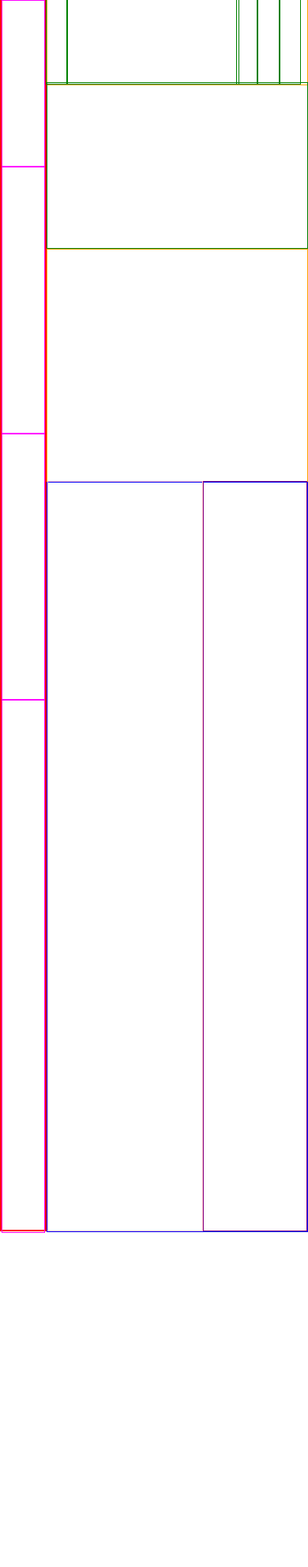
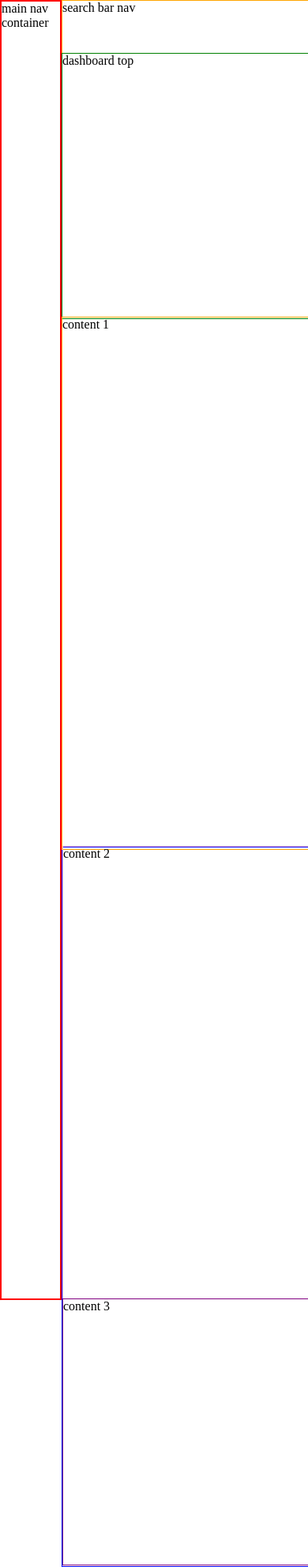
Before and after one commit to ameseee/ah-static-comp-3, a plain HTML site: page index.html in a window 390 px wide. Shown: the whole page at 79% size. Before the commit the page ends 1561 px from the top, so only its background shows below. Drawn offline with Linux system fonts and the light colour scheme.

Commit message:
first MQ

```diff
--- a/index.html
+++ b/index.html
@@ -2,30 +2,26 @@
 <html lang="en">
   <head>
     <meta charset="utf-8">
+    <meta name="viewport" content="width=device-width, initial-scale=1">
     <link rel="stylesheet" href="styles.css" type="text/css">
     <title>Holt Static Comp 3</title>
   </head>
 
   <body>
 
-    <nav class="main-nav-container">
+    <nav class="main-nav-container"> main nav container
 
-      <article class="main-nav-box name">
-      </article>
-
-      <article class="main-nav-box main-menu">
-      </article>
-
-      <article class="main-nav-box admin-menu">
-      </article>
-
-      <article class="main-nav-box categories-menu">
-      </article>
+      <!-- <article class="main-nav-box name"></article>
+      <article class="main-nav-box main-menu"></article>
+      <article class="main-nav-box admin-menu"></article>
+      <article class="main-nav-box categories-menu"></article> -->
 
     </nav>
 
-    <section class="search-bar-nav">
-      <div class="left-search-nav">
+  <main>
+
+    <section class="search-bar-nav">search bar nav
+      <!-- <div class="left-search-nav">
         <article class="search-hamburger"></article>
         <article class="search-input"></article>
       </div>
@@ -34,24 +30,18 @@
         <article class="search-profile"></article>
         <article class="search-calendar"></article>
         <article class="search-options"></article>
-      </div>
+      </div> -->
 
     </section>
 
-    <section class="dashboard-top">
+    <section class="dashboard-top">dashboard top</section>
+    <section class="content-1">content 1</section>
+    <section class="content-bottom">
+      <section class="content-2">content 2</section>
+      <aside class="content-3">content 3</aside>
     </section>
 
-    <section class="dashboard-content-1">
-    </section>
-
-    <section class="dashboard-content-bottom">
-
-      <section class="dashboard-content-2">
-      </section>
-      <aside class="dashboard-content-3">
-      </aside>
-    </section>
-
+  </main>
   </body>
 
 </html>
--- a/styles.css
+++ b/styles.css
@@ -6,15 +6,16 @@
 
 /*===MAIN NAV===*/
 .main-nav-container {
-  height: 185vh;
+  height: 195vh;
   width: 15vw;
   display: flex;
   flex-wrap: wrap;
   border: 2px solid red;
   float: left;
+  display: inline-block;
 }
 
-.main-nav-box {
+/*.main-nav-box {
   height: 25%;
   border: 1px solid magenta;
   display: block;
@@ -37,21 +38,29 @@
 .categories-menu {
   height: 80vh;
   width: 15vw;
+}*/
+
+/*===MAIN==*/
+
+main {
+  float: right;
+  display: inline-block;
+  width: 85vw;
 }
 
 /*===SEARCH BAR NAV===*/
 
 .search-bar-nav {
   border: 1px solid orange;
-  height: 13vh;
+  height: 15vh;
   width: 85vw;
-  display: inline-block;
+  /*display: inline-block;
   margin: -2px 0 -2px 0;
   display: flex;
-  flex-wrap: wrap;
+  flex-wrap: wrap;*/
 }
 
-.left-search-nav {
+/*.left-search-nav {
   float: left;
 }
 
@@ -69,12 +78,12 @@
   border: 1px solid green;
   display: inline-block;
   margin: -2px -2px -2px -2px;
-}
+}*/
 
 /*.right-search-nav {
   float: right;
 }*/
-
+/*
 .search-profile {
   height: 13vh;
   width: 7vw;
@@ -97,48 +106,95 @@
   border: 1px solid green;
   display: inline-block;
   margin: -2px -2px -2px -2px;
-}
+}*/
 
 /*===DASHBOARD TOP===*/
 .dashboard-top {
   border: 1px solid green;
-  height: 25vh;
+  height: 30vh;
   width: 85vw;
   display: inline-block;
   margin: -2px 0 -2px 0;
 }
 
 /*===DASHBOARD BOTTOM===*/
-.dashboard-content-1 {
+.content-1 {
   border: 1px solid orange;
-  height: 35vh;
+  height: 45vh;
   width: 85vw;
   display: inline-block;
   margin: -2px 0 -2px 0;
 }
 
-.dashboard-content-bottom {
+.content-bottom {
   border: 1px solid blue;
   width: 85vw;
-  height: 112.5vh;
+  height: 108vh;
   display: inline-block;
   margin: -2px 0 -2px 0;
   display: flex;
   flex-wrap: wrap;
 }
 
-.dashboard-content-2 {
+.content-2 {
   border: 1px solid pink;
   width: 60%;
-  height: 112.5vh;
+  height: 108vh;
   display: inline-block;
   margin: -2px 0 -2px 0;
 }
 
-.dashboard-content-3 {
+.content-3 {
   border: 1px solid purple;
   width: 40%;
-  height: 112.5vh;
+  height: 108vh;
   display: inline-block;
-    margin: -2px 0 -2px 0;
+  margin: -2px 0 -2px 0;
 }
+
+/*===DASHBOARD BOTTOM===*/
+
+@media(max-width: 1000px) {
+
+  main {
+    width: 80vw;
+  }
+
+  .main-nav-container {
+    width: 20vw;
+  }
+
+  .search-bar-nav {
+    height: 8vh;
+  }
+
+  .dashboard-top {
+    height: 40vh;
+  }
+
+  .content-bottom {
+    display: flex;
+    flex-direction: row;
+  }
+
+  .content-1 {
+    height: 80vh;
+  }
+
+  .content-2,
+  .content-3 {
+    width: 100%;
+  }
+
+  .content-2 {
+    height: 68vh;
+  }
+
+  .content-3 {
+    height: 40vh;
+  }
+}
+
+@media(max-width: 840px) {
+
+}
```
